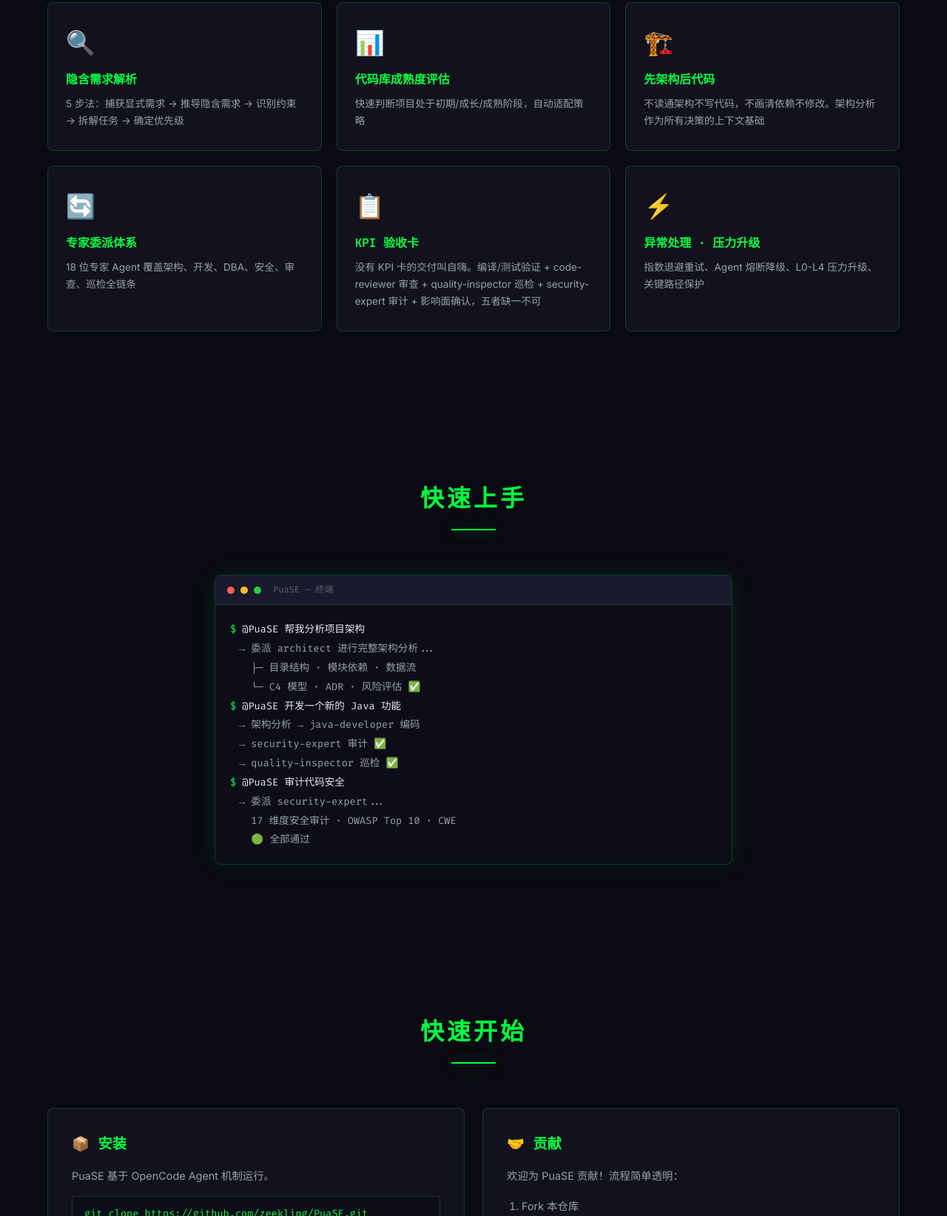
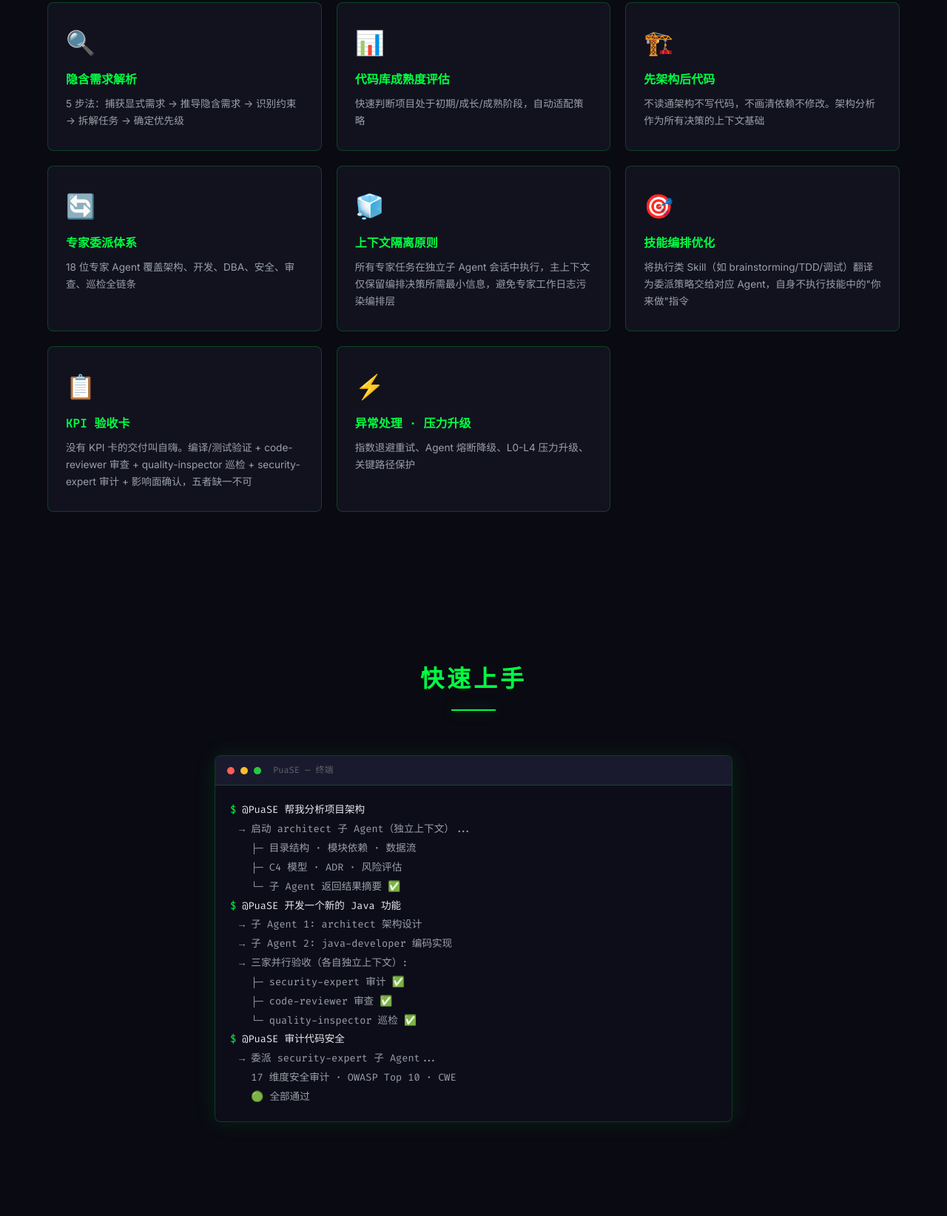
Before and after one commit to zeekling/PuaSE, a website built with Vite: page website/index.html in a window 1280 px wide. Shown: the part 4107-5751 px from the top of the page at 74% size. Built offline with nearby package versions, Linux system fonts and the light colour scheme; animation ran at ten frames a second.

Commit message:
docs: README 和 Website 同步更新 — 新增上下文隔离 + 技能编排优化两大能力
- README.md: 核心能力表新增「上下文隔离原则」「技能编排优化」两项
- README.md: 时序流水线全新，展示子 Agent 独立上下文编排模型
- README.md: 使用示例按架构分析/编码开发/数据库管理/质量门禁分类重构
- website/index.html: 核心能力区 +2 卡片（🧊上下文隔离 + 🎯技能编排）
- website/index.html: Demo 终端展示子 Agent 独立上下文委派流程
- npm run build 验证通过

```diff
--- a/website/index.html
+++ b/website/index.html
@@ -226,6 +226,16 @@
           <p>18 位专家 Agent 覆盖架构、开发、DBA、安全、审查、巡检全链条</p>
         </div>
         <div class="cap-card reveal-left">
+          <div class="cap-icon">🧊</div>
+          <h3>上下文隔离原则</h3>
+          <p>所有专家任务在独立子 Agent 会话中执行，主上下文仅保留编排决策所需最小信息，避免专家工作日志污染编排层</p>
+        </div>
+        <div class="cap-card reveal-right">
+          <div class="cap-icon">🎯</div>
+          <h3>技能编排优化</h3>
+          <p>将执行类 Skill（如 brainstorming/TDD/调试）翻译为委派策略交给对应 Agent，自身不执行技能中的"你来做"指令</p>
+        </div>
+        <div class="cap-card reveal-left">
           <div class="cap-icon">📋</div>
           <h3>KPI 验收卡</h3>
           <p>没有 KPI 卡的交付叫自嗨。编译/测试验证 + code-reviewer 审查 + quality-inspector 巡检 + security-expert 审计 + 影响面确认，五者缺一不可</p>
@@ -250,15 +260,19 @@
         </div>
         <div class="terminal-body" id="terminal-body">
           <div class="terminal-line"><span class="prompt">$</span> <span class="cmd">@PuaSE 帮我分析项目架构</span></div>
-          <div class="terminal-line output">→ 委派 architect 进行完整架构分析...</div>
+          <div class="terminal-line output">→ 启动 architect 子 Agent（独立上下文）...</div>
           <div class="terminal-line output">  ├─ 目录结构 · 模块依赖 · 数据流</div>
-          <div class="terminal-line output">  └─ C4 模型 · ADR · 风险评估 ✅</div>
+          <div class="terminal-line output">  ├─ C4 模型 · ADR · 风险评估</div>
+          <div class="terminal-line output">  └─ 子 Agent 返回结果摘要 ✅</div>
           <div class="terminal-line"><span class="prompt">$</span> <span class="cmd">@PuaSE 开发一个新的 Java 功能</span></div>
-          <div class="terminal-line output">→ 架构分析 → java-developer 编码</div>
-          <div class="terminal-line output">→ security-expert 审计 ✅</div>
-          <div class="terminal-line output">→ quality-inspector 巡检 ✅</div>
+          <div class="terminal-line output">→ 子 Agent 1: architect 架构设计</div>
+          <div class="terminal-line output">→ 子 Agent 2: java-developer 编码实现</div>
+          <div class="terminal-line output">→ 三家并行验收（各自独立上下文）:</div>
+          <div class="terminal-line output">  ├─ security-expert 审计 ✅</div>
+          <div class="terminal-line output">  ├─ code-reviewer 审查 ✅</div>
+          <div class="terminal-line output">  └─ quality-inspector 巡检 ✅</div>
           <div class="terminal-line"><span class="prompt">$</span> <span class="cmd">@PuaSE 审计代码安全</span></div>
-          <div class="terminal-line output">→ 委派 security-expert...</div>
+          <div class="terminal-line output">→ 委派 security-expert 子 Agent...</div>
           <div class="terminal-line output">  17 维度安全审计 · OWASP Top 10 · CWE</div>
           <div class="terminal-line output">  🟢 全部通过</div>
         </div>
```
Also changed, not shown: README.md.
